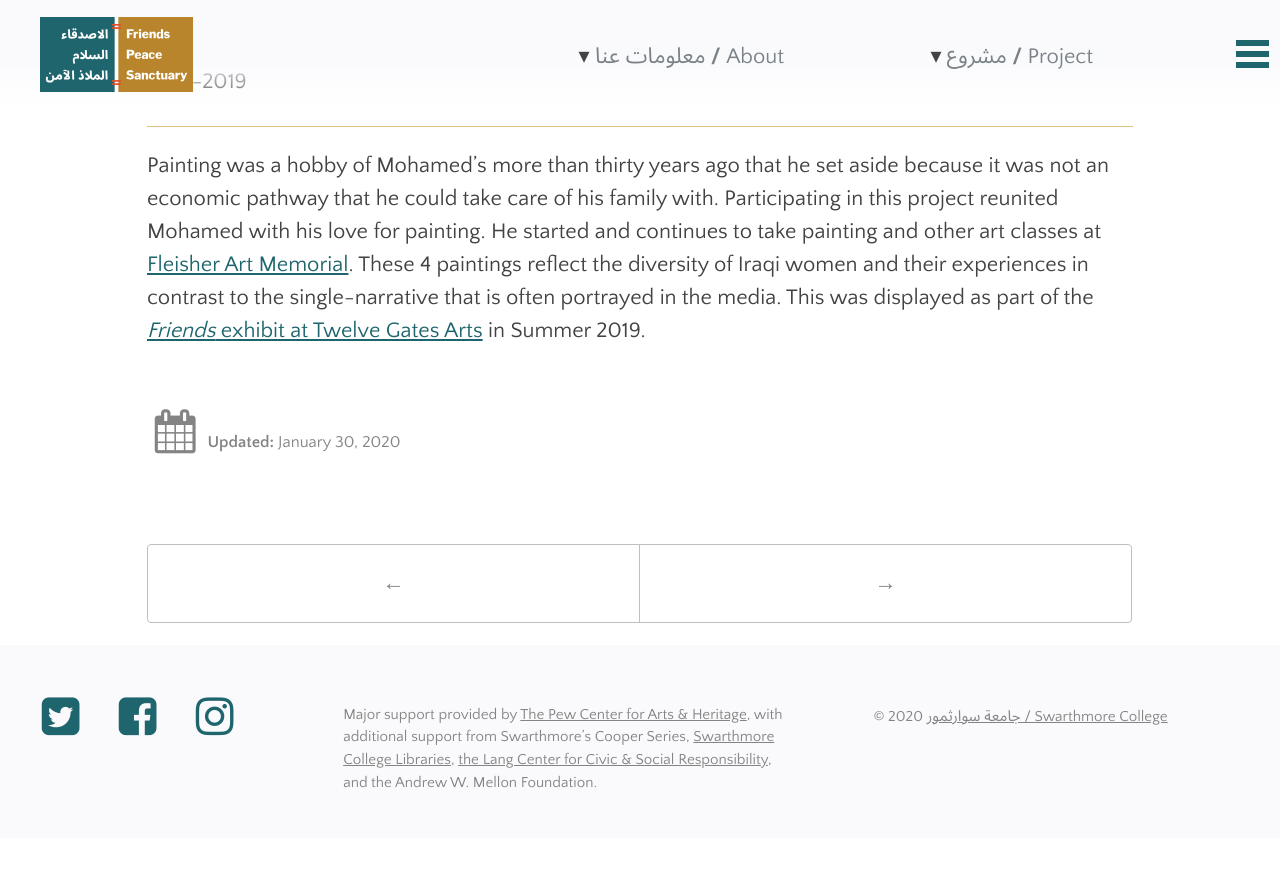
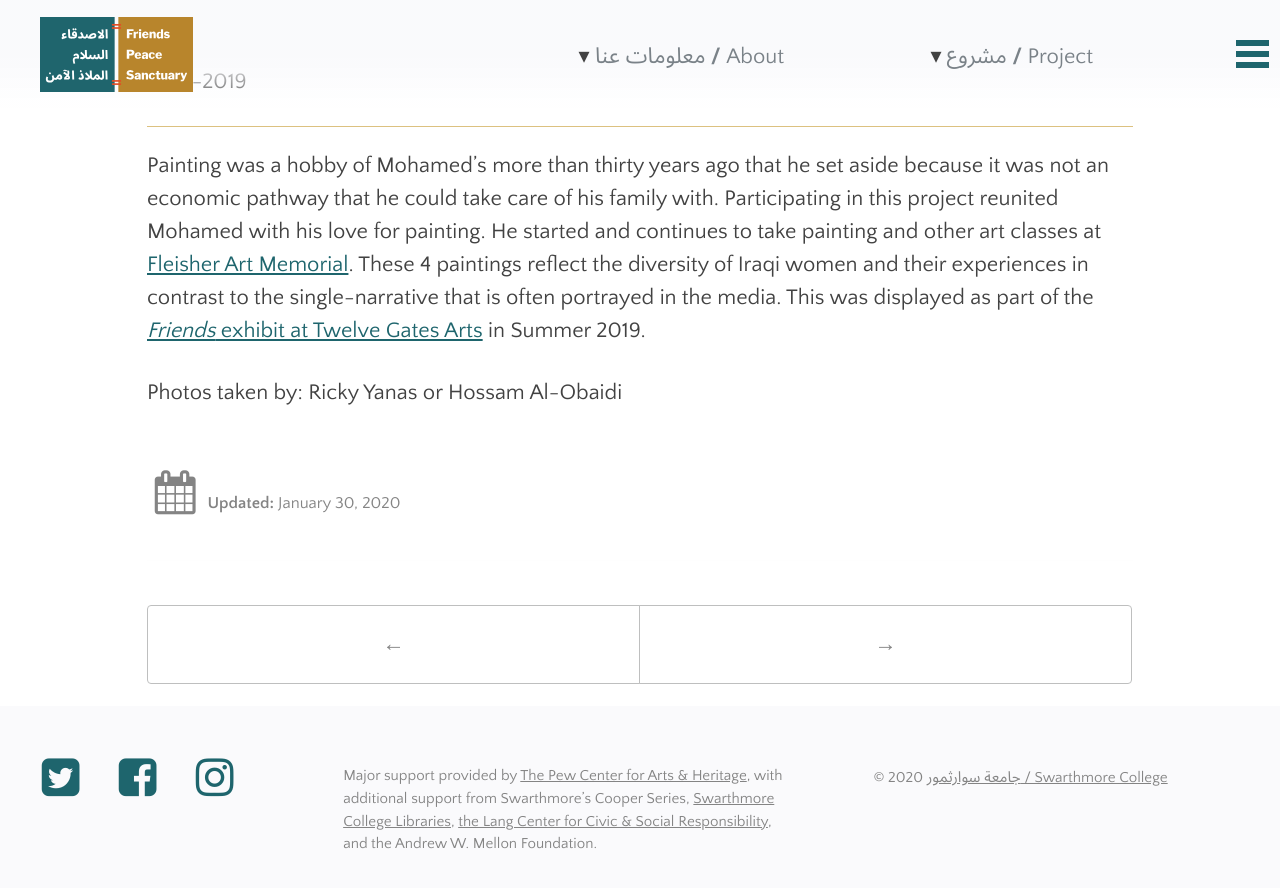
Before and after one commit to swat-ds/fps.swarthmore.edu, a Jekyll site: the page built from _posts/2020-01-30-iraqi-women-paintings-mohamed-okab.md, in a window 1280 px wide and 900 px high, scrolled down 834 px. Shown: the top 888 px of the window. Built offline with Jekyll 4.4.1, drawn with Linux system fonts in a browser that asks for light colours; before the commit the page ends 1672 px from its top, so only the background shows below that.

Commit message:
Update 2020-01-30-iraqi-women-paintings-mohamed-okab.md

```diff
--- a/_posts/2020-01-30-iraqi-women-paintings-mohamed-okab.md
+++ b/_posts/2020-01-30-iraqi-women-paintings-mohamed-okab.md
@@ -29,3 +29,5 @@ gallery:
 
 
 Painting was a hobby of Mohamed's more than thirty years ago that he set aside because it was not an economic pathway that he could take care of his family with. Participating in this project reunited Mohamed with his love for painting. He started and continues to take painting and other art classes at [Fleisher Art Memorial](https://fleisher.org/take-a-class/classes/). These 4 paintings reflect the diversity of Iraqi women and their experiences in contrast to the single-narrative that is often portrayed in the media. This was displayed as part of the [_Friends_ exhibit at Twelve Gates Arts](http://fps.swarthmore.edu/exhibitions/exhibit:twelve%20gates/friends/) in Summer 2019.
+
+Photos taken by: Ricky Yanas or Hossam Al-Obaidi
```
